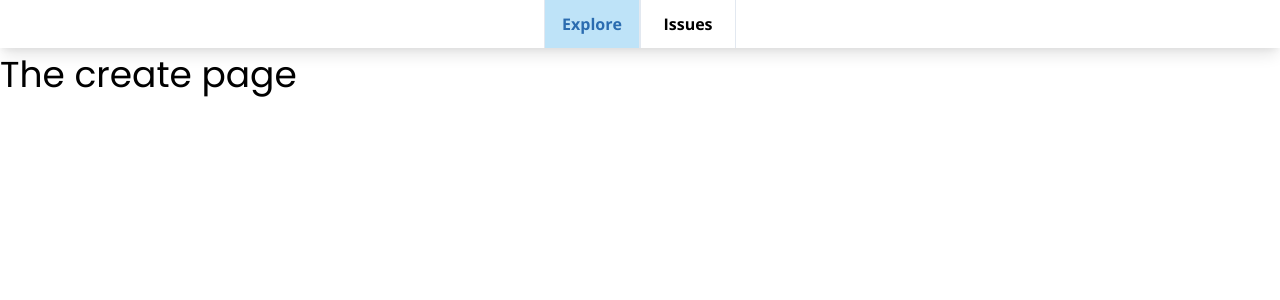
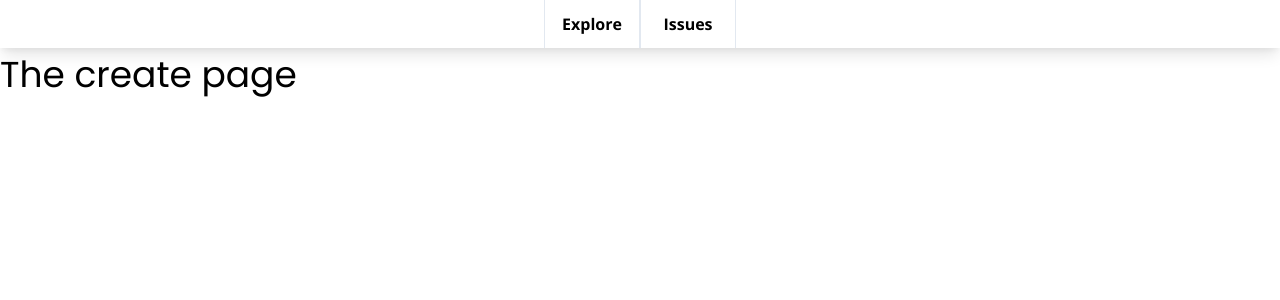
Before and after one commit to joshiprashanthd/startup, a React app in the folder root/frontend/: page /create in a window 1280 px wide. Shown: the top 300 px of the page. Built offline with nearby package versions, Linux system fonts and the light colour scheme.

Commit message:
FIX: Change navbar selected prop to "create"

```diff
--- a/root/frontend/src/pages/create-page/index.tsx
+++ b/root/frontend/src/pages/create-page/index.tsx
@@ -4,7 +4,7 @@ import { Navbar } from "../../components/navbar";
 export const CreatePage = function (props: any) {
   return (
     <div className="w-full min-h-screen">
-      <Navbar selected="explore" />
+      <Navbar selected="create" />
       <h1 className="w-full h-screen text-4xl font-display">The create page</h1>
     </div>
   );
```
